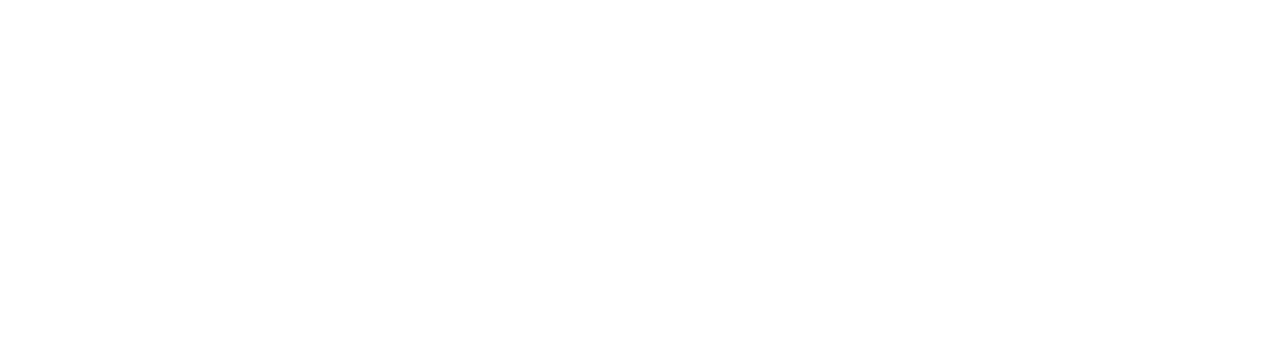
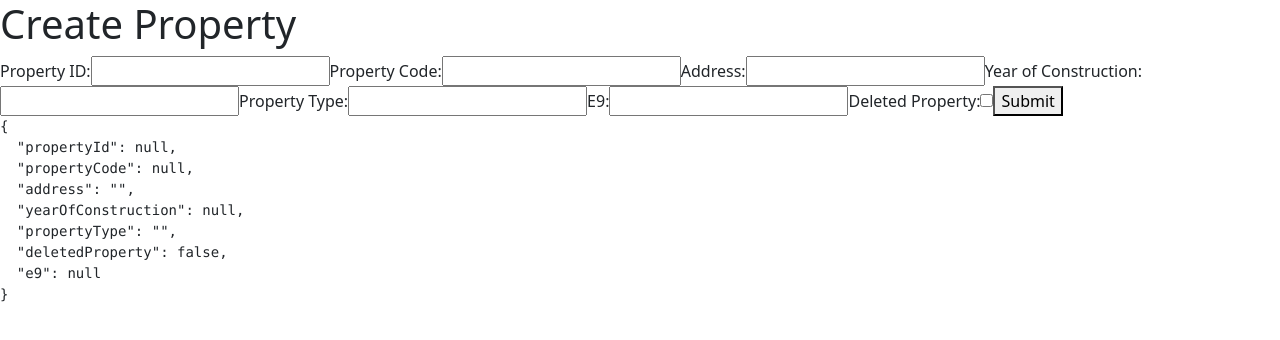
Before and after one commit to aristeridis/Technikon-Web-Front, an Angular app: page /create-property in a window 1280 px wide. Before the commit this address led to /. Shown: the top 340 px of the page. Built offline with nearby package versions, Linux system fonts and the light colour scheme.

Commit message:
create works perfectly

```diff
--- a/src/app/app.routes.ts
+++ b/src/app/app.routes.ts
@@ -2,9 +2,11 @@
 import { HomepageComponent } from './homepage/homepage.component';
 import { OwnerComponent } from './owner/owner.component';
 import { AdminComponent } from './admin/admin.component';
+import { CreatePropertyComponent } from './create-property/create-property.component';
 
 export const routes: Routes = [
     { path: '', component: HomepageComponent },
     { path: 'owner', component: OwnerComponent },
-    { path: 'admin', component: AdminComponent }
+    { path: 'admin', component: AdminComponent },
+    {path: 'create-property',component:CreatePropertyComponent}
 ];
--- a/src/app/create-property/create-property.component.html
+++ b/src/app/create-property/create-property.component.html
@@ -1 +1,37 @@
-<p>create-property works!</p>
+<div class="create-property">
+  <h1>Create Property</h1>
+
+  <form (ngSubmit)="postData()">
+    <!-- Property ID -->
+    <label for="propertyId">Property ID:</label>
+    <input type="number" id="propertyId" [(ngModel)]="property.propertyId" name="propertyId" required>
+
+    <!-- Property Code -->
+    <label for="propertyCode">Property Code:</label>
+    <input type="number" id="propertyCode" [(ngModel)]="property.propertyCode" name="propertyCode" required>
+
+    <!-- Address -->
+    <label for="address">Address:</label>
+    <input type="text" id="address" [(ngModel)]="property.address" name="address" required>
+
+    <!-- Year of Construction -->
+    <label for="yearOfConstruction">Year of Construction:</label>
+    <input type="number" id="yearOfConstruction" [(ngModel)]="property.yearOfConstruction" name="yearOfConstruction" required>
+
+    <!-- Property Type -->
+    <label for="propertyType">Property Type:</label>
+    <input type="text" id="propertyType" [(ngModel)]="property.propertyType" name="propertyType" required>
+
+    <!-- E9 -->
+    <label for="e9">E9:</label>
+    <input type="number" id="e9" [(ngModel)]="property.e9" name="e9" required>
+
+    <!-- Deleted Property -->
+    <label for="deletedProperty">Deleted Property:</label>
+    <input type="checkbox" id="deletedProperty" [(ngModel)]="property.deletedProperty" name="deletedProperty">
+
+    <button type="submit">Submit</button>
+  </form>
+
+  <pre>{{ property | json }}</pre> <!-- For debugging purposes, you can remove this -->
+</div>
--- a/src/app/create-property/create-property.component.ts
+++ b/src/app/create-property/create-property.component.ts
@@ -1,12 +1,42 @@
-import { Component } from '@angular/core';
+import { Component, inject } from '@angular/core';
+import { CreatePropertyService } from '../services/create-property.service';
+import { JsonPipe } from '@angular/common';
+import { FormsModule } from '@angular/forms';
+
 
 @Component({
   selector: 'app-create-property',
   standalone: true,
-  imports: [],
+  imports: [JsonPipe,FormsModule],
   templateUrl: './create-property.component.html',
   styleUrl: './create-property.component.css'
 })
 export class CreatePropertyComponent {
-
+  property = {
+    propertyId: null,
+    propertyCode: null,
+    address: '',
+    yearOfConstruction: null,
+    propertyType: '',
+    deletedProperty: false,
+    e9: null
+  };
+  answer:any;
+service=inject(CreatePropertyService);
+  postData() {
+    if (this.property.propertyId && this.property.address && this.property.yearOfConstruction) {
+      this.service.postData(this.property).subscribe({
+        next: response => {
+          console.log(response);
+          alert('Property created');
+        },
+        error: err => {
+          console.error('Error creating property:', err);
+          alert('Couldn\'t create new property');
+        }
+      });
+    } else {
+      alert('Please fill all fields.');
+    }
+  }
 }
--- a/src/app/owner/owner.component.html
+++ b/src/app/owner/owner.component.html
@@ -19,5 +19,7 @@
     <button type="submit">Delete the property of this propertyId</button>
   </form>
   </div>
+    <button (click)="goToCreate()">Go to Create</button>
+
 </div>
 <!-- <p>Teeessstt</p> -->
--- a/src/app/owner/owner.component.ts
+++ b/src/app/owner/owner.component.ts
@@ -1,6 +1,7 @@
 import { Component, inject } from '@angular/core';
 import { FormsModule } from '@angular/forms';
 import { OwnerService } from '../services/owner.service';
+import { Router } from '@angular/router';
 
 @Component({
   selector: 'app-owner',
@@ -13,7 +14,7 @@
   ownerId: number | null = null;
   propertyId: number | null = null;
   ownerService=inject(OwnerService);
-
+  constructor(private router: Router) { }
   getProperties(): void {
     if (this.ownerId !== null) {
       alert('Properties found');
@@ -38,4 +39,9 @@
       alert('Please enter a valid Property ID');
     }
   }
+  goToCreate():void{
+    this.router.navigate(['create-property']);
+
+
+  }
 }
--- a/src/app/services/create-property.service.ts
+++ b/src/app/services/create-property.service.ts
@@ -1,9 +1,23 @@
-import { Injectable } from '@angular/core';
+import { HttpClient, HttpHeaders } from '@angular/common/http';
+import { inject, Injectable } from '@angular/core';
+import { catchError, retry, throwError } from 'rxjs';
 
 @Injectable({
   providedIn: 'root'
 })
 export class CreatePropertyService {
+  http = inject(HttpClient);
 
   constructor() { }
+  postData(data: any) {
+    const headers = new HttpHeaders()
+      .set('Content-Type', 'application/json')
+
+    const url = 'http://localhost:8080/TechnikonWeb/resources/Owner/property/7';
+    return this.http.post(url, JSON.stringify(data), { headers: headers })
+      .pipe(retry(1),
+        catchError(error => throwError(() => 'Couldn\'t post data n service'))
+  );
+
+  }
 }
```
